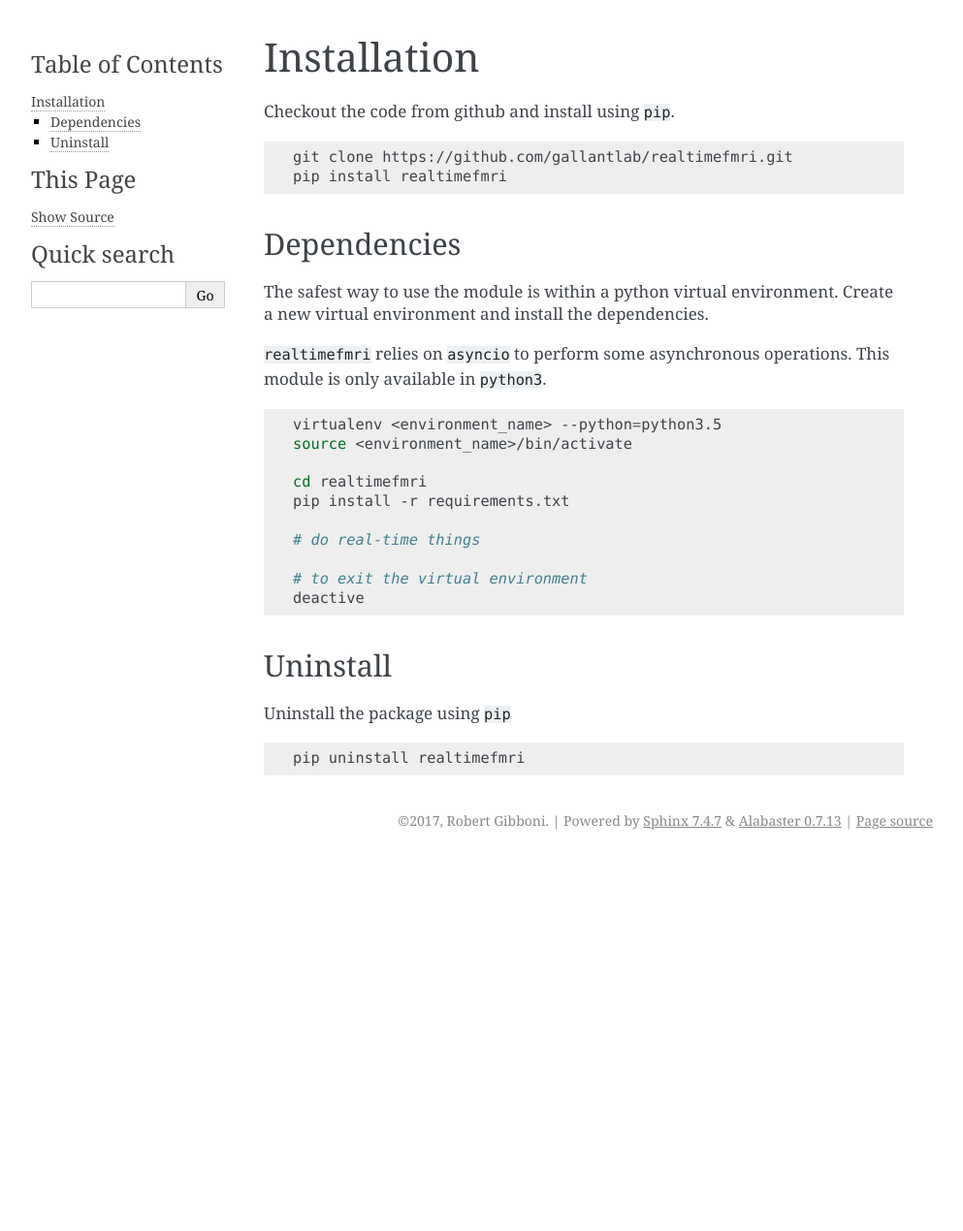
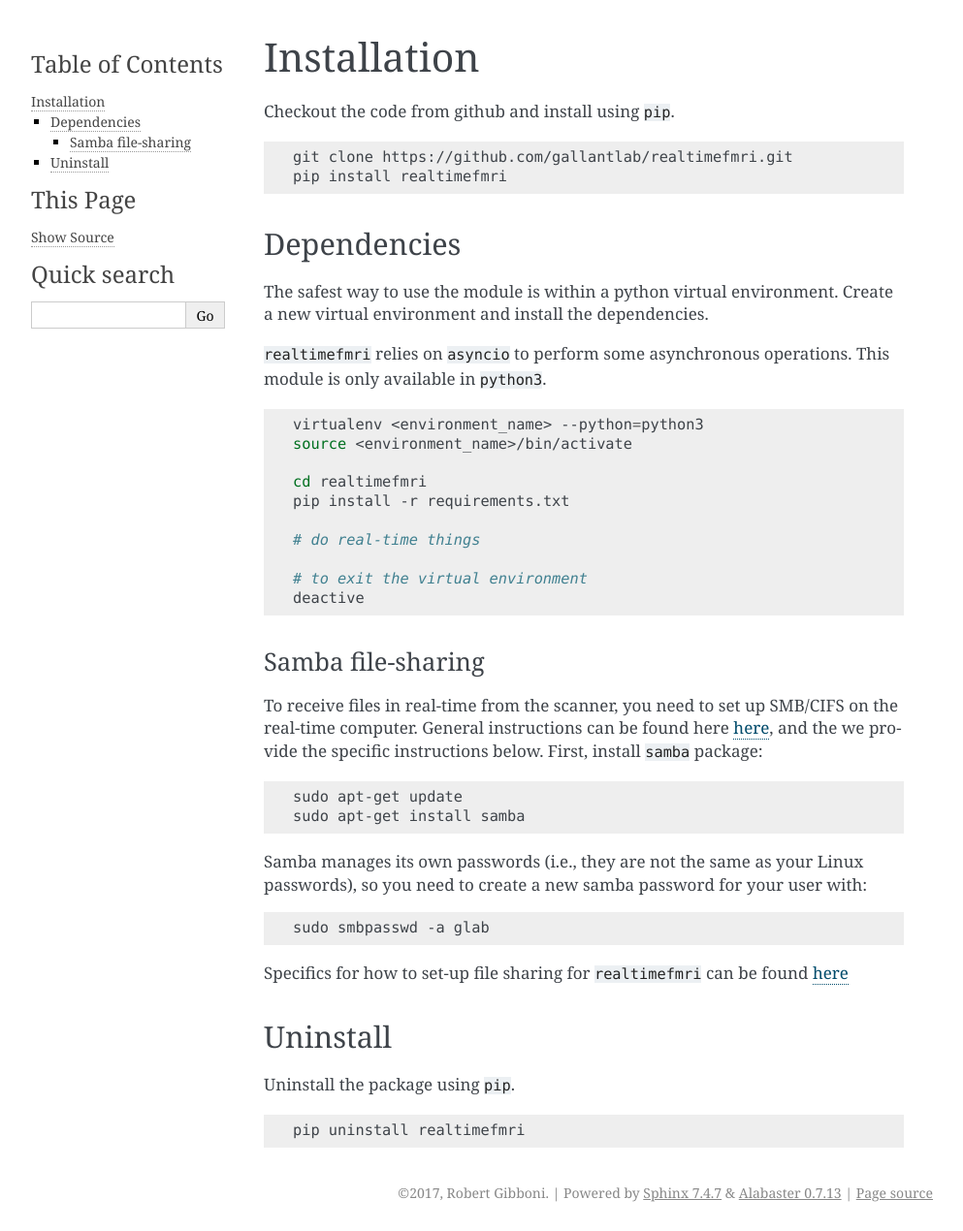
Before and after one commit to gallantlab/realtimefmri, a Sphinx documentation site: the page built from docs/source/installation.rst, in a window 1280 px wide. Shown: the whole page at 97% size, without its empty margins (148-1141 px from the left). Built offline with Sphinx 7.4.7, drawn with Linux system fonts in a browser that asks for light colours; before the commit the page ends 900 px from its top, so only the background shows below that.

Commit message:
docs for setting up samba share

```diff
--- a/docs/source/installation.rst
+++ b/docs/source/installation.rst
@@ -19,7 +19,7 @@ The safest way to use the module is within a python virtual environment. Create
 
 .. code-block:: bash
 
-    virtualenv <environment_name> --python=python3.5
+    virtualenv <environment_name> --python=python3
     source <environment_name>/bin/activate
 
     cd realtimefmri
@@ -30,11 +30,29 @@ The safest way to use the module is within a python virtual environment. Create
     # to exit the virtual environment
     deactive
 
+Samba file-sharing
+^^^^^^^^^^^^^^^^^^
+To receive files in real-time from the scanner, you need to set up SMB/CIFS on the real-time computer. General instructions can be found here `here <https://help.ubuntu.com/community/How%20to%20Create%20a%20Network%20Share%20Via%20Samba%20Via%20CLI%20%28Command-line%20interface/Linux%20Terminal%29%20-%20Uncomplicated%2C%20Simple%20and%20Brief%20Way%21>`_, and the we provide the specific instructions below. First, install ``samba`` package:
+
+.. code-block:: bash
+
+    sudo apt-get update
+    sudo apt-get install samba
+
+
+Samba manages its own passwords (i.e., they are not the same as your Linux passwords), so you need to create a new samba password for your user with:
+
+.. code-block:: bash
+
+    sudo smbpasswd -a glab
+
+Specifics for how to set-up file sharing for ``realtimefmri`` can be found :ref:`here <network>`
+
 
 Uninstall
 ---------
 
-Uninstall the package using ``pip``
+Uninstall the package using ``pip``.
 
 .. code-block:: bash
 
--- a/docs/source/network.rst
+++ b/docs/source/network.rst
@@ -9,10 +9,14 @@ Network layout
 --------------
 The BIC system consists of several computers operating on a local network:
  * **Scanner computer** controlling the scanner itself. This is attached to the magnet and is not for you to fiddle with.
- * **reconstruction computer**. Also not for you.
- * **scanner console**. This is the thing the operator interacts with. As soon as reconstruction is complete, the volume is saved to the hard drive on this computer.
+ * **Reconstruction computer**. Also not for you.
+ * **Scanner console**. This is the thing the operator interacts with. As soon as reconstruction is complete, the volume is saved to the hard drive on this computer.
 
-You will be adding a fourth computer to the mix, the **real-time computer**, which will run the code in this package. This is accomplished by connecting it via ethernet to the router switch on top of the **scanner console**. This allows the **real-time computer** to access the image files as they appear in a shared directory on the *scanner console*.
+You will be adding a fourth computer to the mix, the **real-time computer**, which will run the code in this package. This is accomplished by connecting it via ethernet to the router switch on top of the **scanner console**.
+
+Setting up Samba share
+----------------------
+This allows the **real-time computer** to access the image files as they appear in a shared directory on the *scanner console*.
 
 Authentication
 --------------
```
Also changed, not shown: README.md (+1 -1 lines).
